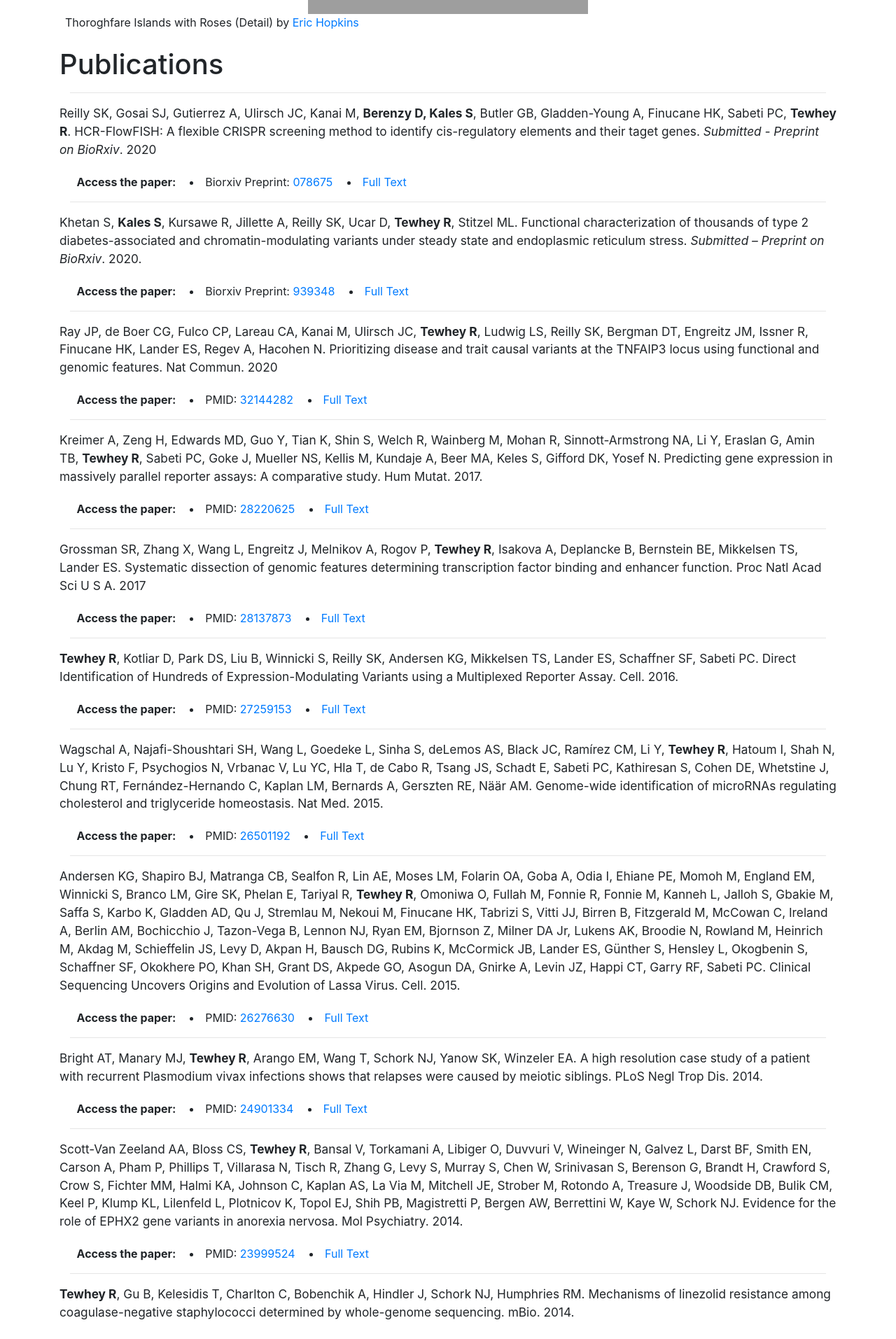
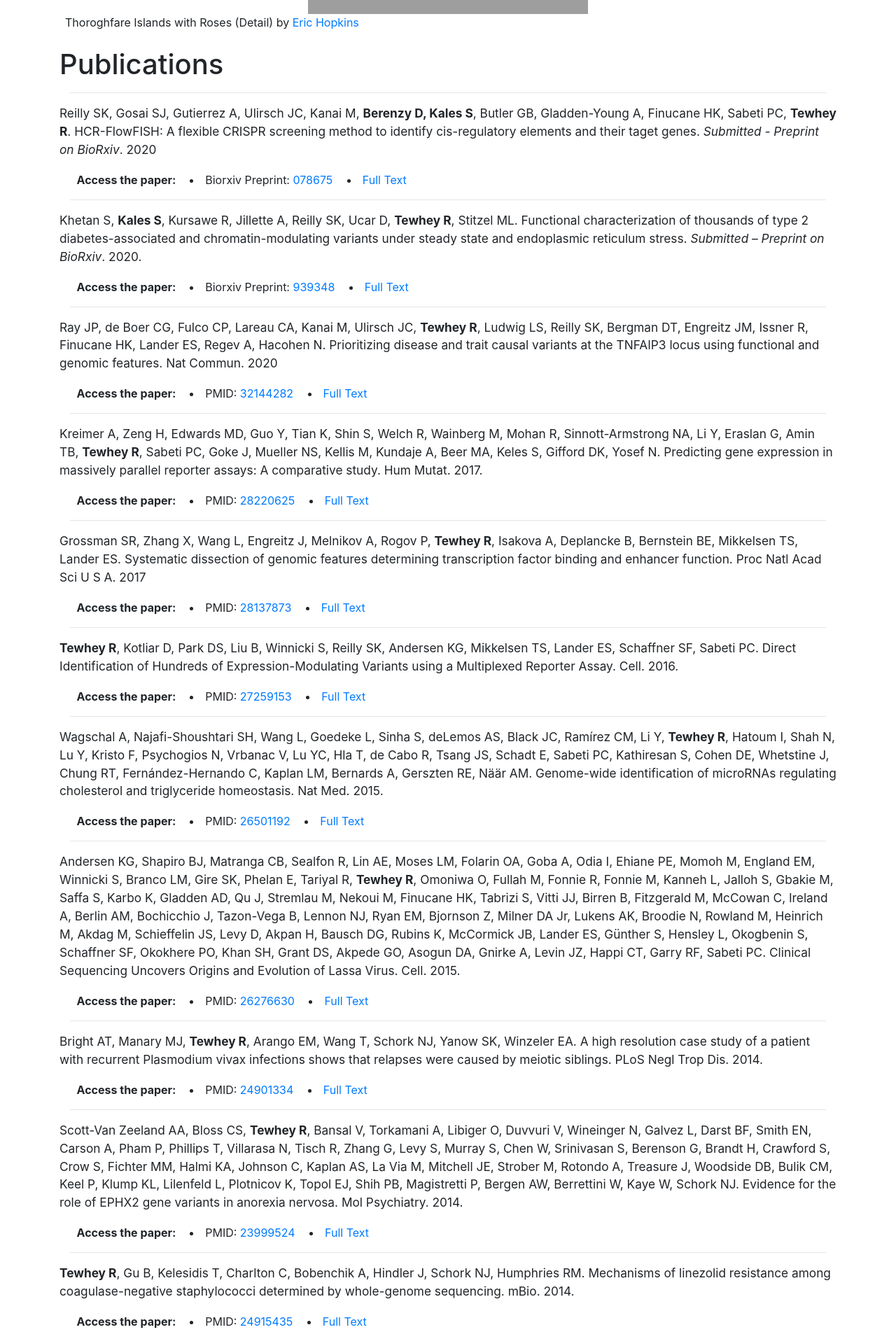
Before and after one commit to tewhey-lab/tewhey-lab.github.io, a Jekyll site: the page built from publications/index.html, in a window 1280 px wide. Shown: the part 356-2269 px from the top of the page at 70% size. Built offline with Jekyll 4.4.1, drawn with Linux system fonts in a browser that asks for light colours; nearby versions of some CDN libraries; comment, search, counter and statistics services are not loaded; grey boxes are pictures that could not be loaded.

Commit message:
Update index.html

```diff
--- a/publications/index.html
+++ b/publications/index.html
@@ -15,9 +15,9 @@
 
 {% for publication in site.data.publications %}
 <hr>
-<div class="row" style="padding-top: 10px; margin-top: -10px;" id="{{publication.pmid}}">
+<div class="row" style="padding-top: 5px; margin-top: -5px;" id="{{publication.pmid}}">
 <div style="font-size: 108% !important;">{{ publication.citation | markdownify }}</div>
-<div class="row" style="padding-top: 5px; margin-top: - 5px;">
+<div class="row" style="padding-top: 2px; margin-top: - 2px;">
 			<strong> &emsp; &emsp; Access the paper: &emsp; </strong>
 			<!--PMID-->
 			{% if publication.pmid %}
```
